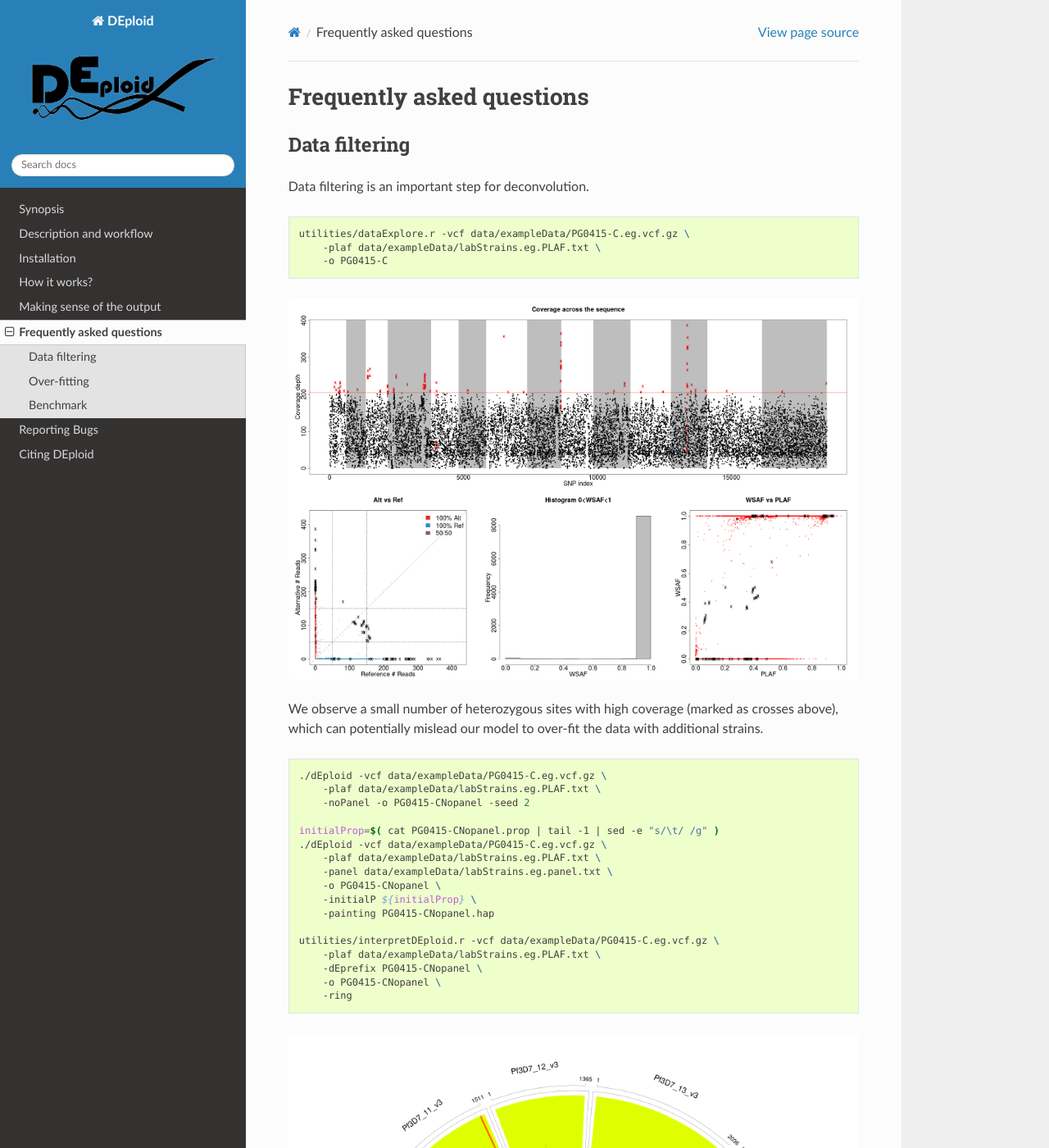
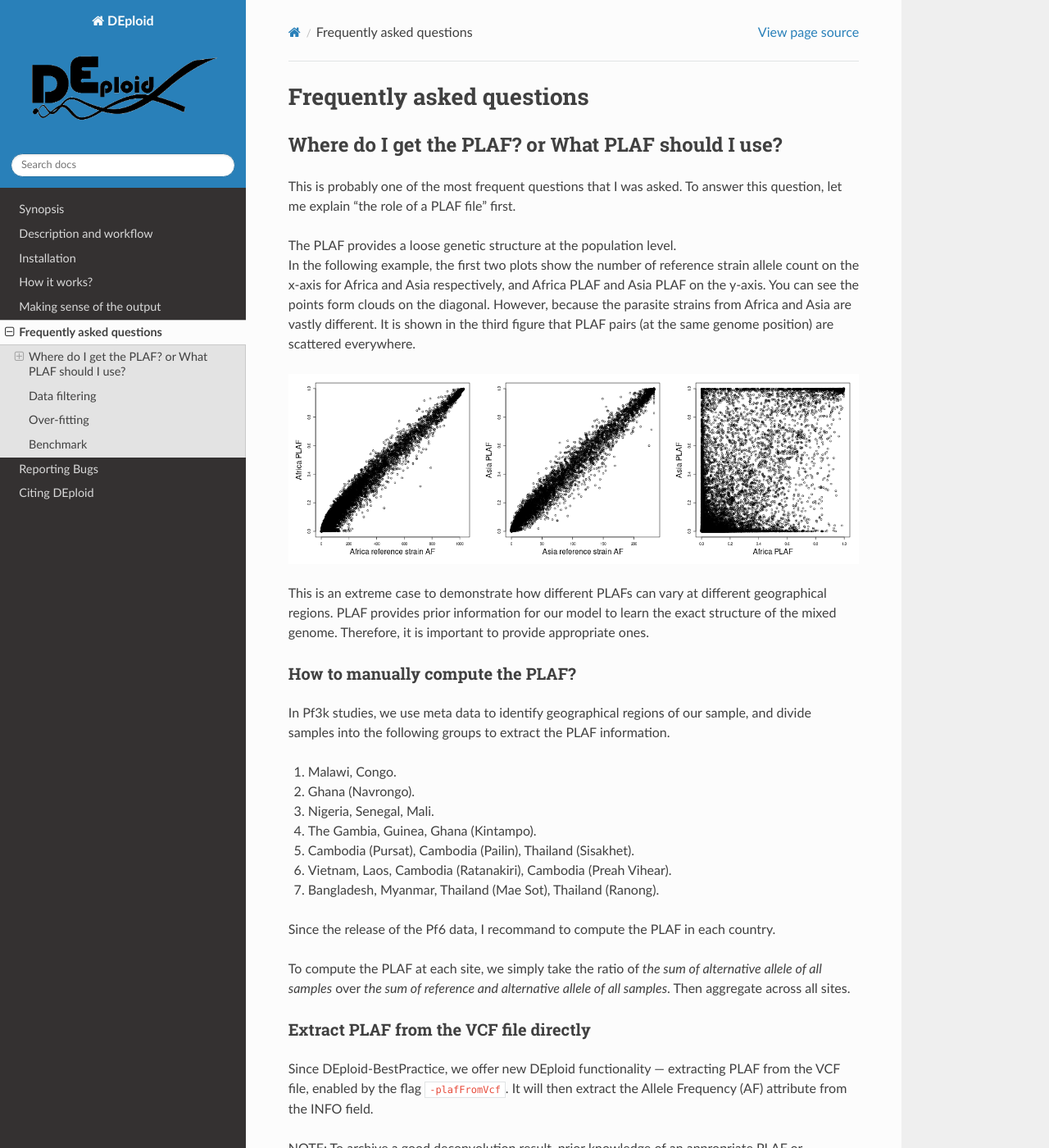
Before and after one commit to DEploid-dev/DEploid, a Sphinx documentation site: the page built from docs/FAQ.md, in a window 1280 px wide and 1400 px high. Shown: the whole window at 82% size. Built offline with Sphinx 7.4.7 and the Read the Docs theme 2.0.0, drawn with Linux system fonts in a browser that asks for light colours; some of the changed text lies outside the part shown.

Commit message:
update faq, plaf

```diff
--- a/docs/FAQ.md
+++ b/docs/FAQ.md
@@ -1,5 +1,40 @@
 Frequently asked questions
 ==========================
+
+Where do I get the PLAF? or What PLAF should I use?
+---------------------------------------------------
+
+This is probably one of the most frequent questions that I was asked. To answer this question, let me explain "the role of a PLAF file" first.
+
+The PLAF provides a loose genetic structure at the population level.
+In the following example, the first two plots show the number of reference strain allele count on the x-axis for Africa and Asia respectively, and Africa PLAF and Asia PLAF on the y-axis. You can see the points form clouds on the diagonal. However, because the parasite strains from Africa and Asia are vastly different. It is shown in the third figure that PLAF pairs (at the same genome position) are scattered everywhere.
+
+![asia_africa_plaf](_static/asia_africa_plaf_example.png "Asia Africa PLAF")
+
+This is an extreme case to demonstrate how different PLAFs can vary at different geographical regions. PLAF provides prior information for our model to learn the exact structure of the mixed genome. Therefore, it is important to provide appropriate ones.
+
+#### How to manually compute the PLAF?
+
+In Pf3k studies, we use meta data to identify geographical regions of our sample, and divide samples into the following groups to extract the PLAF information.
+
+  1. Malawi, Congo.
+  2. Ghana (Navrongo).
+  3. Nigeria, Senegal, Mali.
+  4. The Gambia, Guinea, Ghana (Kintampo).
+  5. Cambodia (Pursat), Cambodia (Pailin), Thailand (Sisakhet).
+  6. Vietnam, Laos, Cambodia (Ratanakiri), Cambodia (Preah Vihear).
+  7. Bangladesh, Myanmar, Thailand (Mae Sot), Thailand (Ranong).
+
+Since the release of the Pf6 data, I recommand to compute the PLAF in each country.
+
+To compute the PLAF at each site, we simply take the ratio of *the sum of alternative allele of all samples* over *the sum of reference and alternative allele of all samples*. Then aggregate across all sites.
+
+#### Extract PLAF from the VCF file directly
+
+Since DEploid-BestPractice, we offer new DEploid functionality --- extracting PLAF from the VCF file, enabled by the flag `-plafFromVcf`. It will then extract the Allele Frequency (AF) attribute from the INFO field.
+
+NOTE: To archive a good deconvolution result, prior knowledge of an appropriate PLAF or reference haplotypes are important. I would still recommand to go through the manual computation process when possible.
+
 
 Data filtering
 --------------
@@ -123,6 +158,8 @@ utilities/interpretDEploid.r -vcf data/exampleData/PG0400-C.eg.vcf.gz \
 ![#PG0400_sigma10](_static/PG0400-Csigma10.ring.png "Correct PG0400-C deconvolution")
 
 
+
+
 Benchmark
 ---------
 
```
Also changed, not shown: docs/_static/asia_africa_plaf_example.png (added).
